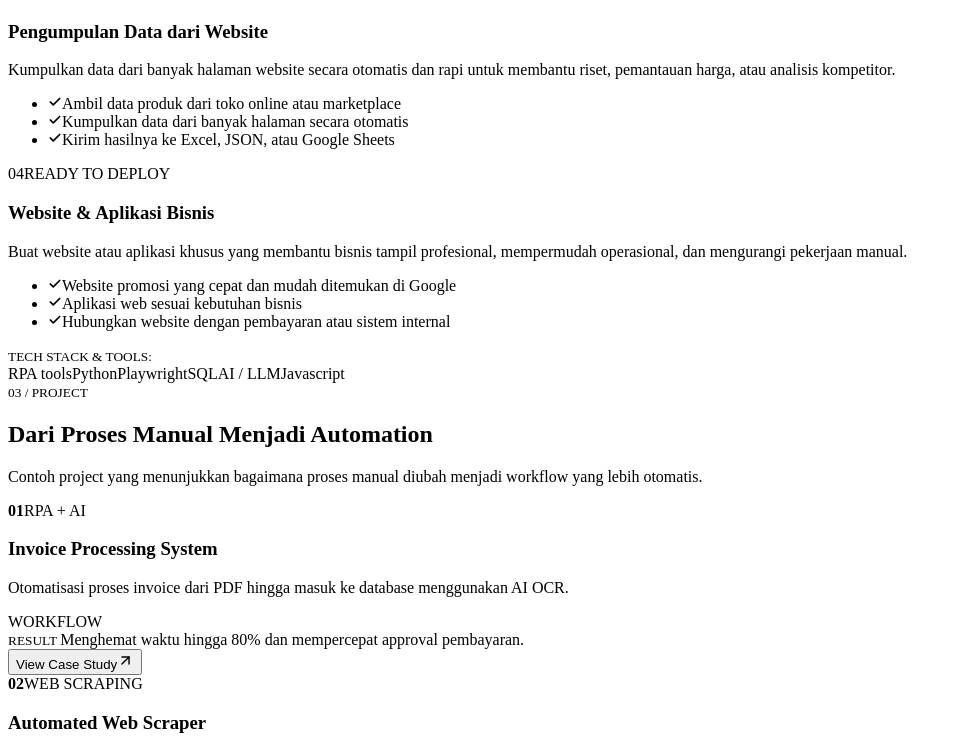
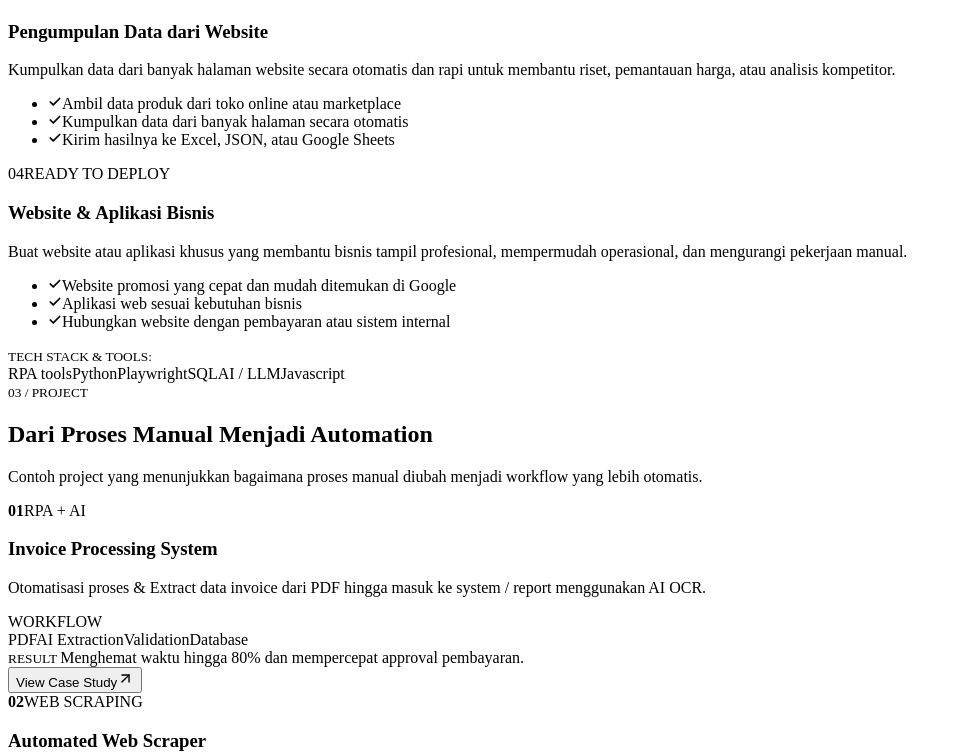
Before and after one commit to Yusufalfi/Automation_LandingPage, a React (Vite) app: page / in a window 1280 px wide. Shown: the part 2000-2753 px from the top of the page, without its empty margins (0-962 px from the left). Built offline with nearby package versions, Linux system fonts and the light colour scheme; the HTML template or start-up script is replaced by a standard one.

Commit message:
add add animation

```diff
--- a/src/App.jsx
+++ b/src/App.jsx
@@ -72,7 +72,7 @@ export default function App() {
             <ProofSection />
             <FAQSection />
             <CTASection />
-            <AutomationSection />
+            {/* <AutomationSection />  */}
           </>
         ) : (
           <AllProjectsPage
--- a/src/components/CTASection.jsx
+++ b/src/components/CTASection.jsx
@@ -48,6 +48,10 @@ export default function CtaSection() {
                 <small className="ticket-label">SESI DISKUSI ALUR KERJA</small>
                 <div className="ticket-price">GRATIS 20 MENIT</div>
 
+                <span className="ticket-subtext">
+                  Diskusi via Chat / Google Meet
+                </span>
+
                 <a
                   href="https://wa.me/6281234567890?text=Halo,%20saya%20ingin%20diskusi%20otomasi%20proses%20bisnis"
                   target="_blank"
@@ -59,9 +63,7 @@ export default function CtaSection() {
                   <ArrowUpRight size={22} className="arrow-icon" />
                 </a>
 
-                <span className="ticket-subtext">
-                  ⚡ Diskusi via Chat / Google Meet
-                </span>
+
               </div>
             </div>
 
--- a/src/components/ProjectCard.jsx
+++ b/src/components/ProjectCard.jsx
@@ -1,39 +1,62 @@
 
 // import React from 'react';
-// import { ExternalLink } from 'lucide-react';
+// import { ArrowUpRight } from 'lucide-react';
 
 // export default function ProjectCard({ project, onOpenDemo }) {
 //   return (
-//     <article className="neo-card-project" onClick={() => onOpenDemo(project)}>
+//     <article
+//       className="neo-card-project"
+//       onClick={() => onOpenDemo(project)}
+//     >
+//       {/* TOP */}
 //       <div className="card-inner-top">
 //         <div className="projecttop">
-//           <strong className="card-number">{project.n}</strong>
-//           <span className="tag">{project.tag}</span>
+//           <strong className="card-number">
+//             {project.n}
+//           </strong>
+
+//           <span className="tag">
+//             {project.tag}
+//           </span>
 //         </div>
 
-//         <h3 className="project-title">{project.title}</h3>
-//         <p className="project-desc">{project.desc}</p>
+//         <h3 className="project-title">
+//           {project.title}
+//         </h3>
 
-//         <div className="beforeafter">
-//           <div>
-//             <small>SEBELUM</small>
-//             <b>Proses manual</b>
+//         <p className="project-desc">
+//           {project.desc}
+//         </p>
+
+//         {/* WORKFLOW */}
+//         <div className="workflow">
+//           <div className="workflow-label">
+//             WORKFLOW
 //           </div>
-//           <div>
-//             <small>SESUDAH</small>
-//             <b>{project.flow}</b>
+
+//           <div className="workflow-flow">
+//             {project.flow}
 //           </div>
 //         </div>
 //       </div>
 
+//       {/* BOTTOM */}
 //       <div className="card-inner-bottom">
 //         <div className="impact">
-//           {project.impact}
+//           <small>RESULT </small>
+//           <span>{project.impact}</span>
 //         </div>
 
-//         <button type="button" className="action-demo-btn">
-//           <span>Lihat Detail & Demo</span>
-//           <ExternalLink size={15} />
+//         <button
+//           type="button"
+//           className="action-demo-btn"
+//           onClick={(e) => {
+//             e.stopPropagation();
+//             onOpenDemo(project);
+//           }}
+//         >
+//           <span>View Case Study</span>
+//           <ArrowUpRight size={17} strokeWidth={2} />
 //         </button>
 //       </div>
 //     </article>
@@ -41,10 +64,18 @@
 // }
 
 
+
 import React from 'react';
 import { ArrowUpRight } from 'lucide-react';
 
 export default function ProjectCard({ project, onOpenDemo }) {
+  // Gunakan regex yang di-escape: /→|->/ atau split bertahap yang paling aman
+  const steps = Array.isArray(project.flow)
+    ? project.flow
+    : typeof project.flow === 'string'
+    ? project.flow.split(/→|->/).map((item) => item.trim()).filter(Boolean)
+    : [];
+
   return (
     <article
       className="neo-card-project"
@@ -70,14 +101,22 @@ export default function ProjectCard({ project, onOpenDemo }) {
           {project.desc}
         </p>
 
-        {/* WORKFLOW */}
+        {/* WORKFLOW PIPELINE */}
         <div className="workflow">
           <div className="workflow-label">
             WORKFLOW
           </div>
 
-          <div className="workflow-flow">
-            {project.flow}
+          <div className="workflow-track">
+            {/*  Bulett stabilo Horizontal */}
+            <span className="workflow-particle" />
+
+            {/* Node Langkah Workflow */}
+            {steps.map((step, index) => (
+              <span key={index} className="workflow-step-node">
+                {step}
+              </span>
+            ))}
           </div>
         </div>
       </div>
--- a/src/data/siteData.js
+++ b/src/data/siteData.js
@@ -89,7 +89,7 @@ export const projects = [
     n: "01",
     tag: "RPA + AI",
     title: "Invoice Processing System",
-    desc: "Otomatisasi proses invoice dari PDF hingga masuk ke database menggunakan AI OCR.",
+    desc: "Otomatisasi proses & Extract data invoice dari PDF hingga masuk ke system / report menggunakan AI OCR.",
     youtubeId: "dQw4w9WgXcQ", // Ganti dengan ID video YouTube lu
     beforeTime: "2-3 jam/hari entri data manual & rawan eror",
     afterTime: "< 2 menit ekstraksi otomatis berakurasi tinggi",
@@ -99,6 +99,7 @@ export const projects = [
     impact: "Menghemat waktu hingga 80% dan mempercepat approval pembayaran.",
     status: "LIVE",
     bannerColor: "#b2f5ea",
+    flow: "PDF → AI Extraction → Validation → Database",
     techs: ["UiPath", "ChatGPT API", "IDP / OCR", "PostgreSQL"]
   },
   {
@@ -106,7 +107,7 @@ export const projects = [
     n: "02",
     tag: "WEB SCRAPING",
     title: "Automated Web Scraper",
-    desc: "Mengambil data lowongan kerja & harga pasar dari ribuan halaman secara terstruktur.",
+    desc: "Ekstraksi data lowongan kerja secara terstruktur dari ribuan halaman untuk analisis tren pasar tenaga kerja.",
     youtubeId: "dQw4w9WgXcQ", // Ganti dengan ID video YouTube lu
     beforeTime: "Copy-paste manual ratusan halaman web seharian",
     afterTime: "Proses crawling kilat secara otomatis via script",
@@ -116,6 +117,7 @@ export const projects = [
     impact: "Pengambilan data skala besar 10x lebih cepat dibanding metode konvensional.",
     status: "LIVE",
     bannerColor: "#8ce8ff",
+    flow: "URL → Filter → Scraping → Clean Data → Excel / JSON",
     techs: ["Python", "Playwright", "Pandas", "Excel / JSON"]
   },
   {
@@ -123,7 +125,7 @@ export const projects = [
     n: "03",
     tag: "RPA",
     title: "Automated Billing & Escalation",
-    desc: "Memantau tanggal jatuh tempo invoice dan mengirim email pengingat berjenjang.",
+    desc: "Pemantauan jatuh tempo tagihan dan pengiriman email reminder berjenjang secara otomatis",
     youtubeId: "dQw4w9WgXcQ", // Ganti dengan ID video YouTube lu
     beforeTime: "Cek manual tanggal Excel satu per satu tiap pagi",
     afterTime: "Email pengingat terkirim otomatis tepat waktu",
@@ -133,6 +135,7 @@ export const projects = [
     impact: "100% akurasi penagihan & memperlancar arus kas bisnis.",
     status: "LIVE",
     bannerColor: "#ffd3e0",
+    flow: "Database → Due Date → Business Rules → Email",
     techs: ["UiPath", "SQL Database", "SMTP / Email Engine"]
   }
 ];
--- a/src/styles.css
+++ b/src/styles.css
@@ -1350,6 +1350,113 @@ mark{
 }
 
 
+/* Container Utama Workflow */
+.workflow {
+  margin-top: 16px;
+  margin-bottom: 12px;
+}
+
+.workflow-label {
+  font-size: 12px;
+  font-weight: 800;
+  letter-spacing: 0.05em;
+  color: #000;
+  margin-bottom: 8px;
+  text-transform: uppercase;
+}
+
+/* Track Pembungkus Line & Node */
+.workflow-track {
+  position: relative;
+  display: flex;
+  align-items: center;
+  justify-content: space-between;
+  padding: 6px 4px;
+  /* background: #f8fafc; */
+  /* border: 2px solid #000; */
+  border-radius: 6px;
+  /* box-shadow: 2px 2px 0px #000; */
+  overflow: hidden;
+}
+
+/* Garis Putus-putus Horizontal Latar Belakang */
+.workflow-track::before {
+  content: "";
+  position: absolute;
+  left: 10px;
+  right: 10px;
+  top: 50%;
+  transform: translateY(-50%);
+  height: 0;
+  border-top: 2px dashed #000;
+  z-index: 1;
+}
+
+/* Partikel Bulatan Oranye Berjalan dari Kiri ke Kanan */
+.workflow-particle {
+  position: absolute;
+  top: 50%;
+  left: 8px;
+  width: 8px;
+  height: 8px;
+  margin-top: -4px;
+  border-radius: 50%;
+  /* background: #ff7a00; */
+  background: #ccff00;
+  border: 1px solid #000;
+  box-shadow: 0 0 8px rgba(238, 255, 0, 0.8);
+  z-index: 2;
+  pointer-events: none;
+
+  /* Animasi meluncur horizontal */
+  /* animation: workflow-slide-right 2.8s cubic-bezier(0.4, 0, 0.2, 1) infinite; */
+  animation: workflow-slide-right 5.5s cubic-bezier(0.4, 0, 0.2, 1) infinite;
+}
+
+@keyframes workflow-slide-right {
+  0% {
+    left: 8px;
+    opacity: 0;
+    transform: scale(0.5);
+  }
+  12% {
+    opacity: 1;
+    transform: scale(1.1);
+  }
+  88% {
+    opacity: 1;
+    transform: scale(1.1);
+  }
+  100% {
+    left: calc(100% - 16px);
+    opacity: 0;
+    transform: scale(0.5);
+  }
+}
+
+/* Badge/Node Langkah Workflow */
+.workflow-step-node {
+  position: relative;
+  font-size: 9px !important;
+  z-index: 3;
+  padding: 2px 5px;
+  background: #ffffff;
+  border: 1.5px solid #000;
+  border-radius: 4px;
+  font-size: 8px;
+  font-weight: 700;
+  color: #000;
+  box-shadow: 1px 1px 0px #000;
+  white-space: nowrap;
+  transition: transform 0.15s ease, background-color 0.15s ease;
+}
+
+.workflow-step-node:hover {
+  transform: translateY(-1px);
+  background: #ccff00; /* Warna hijau neon khas brutalism */
+}
+
+
 /* ============================================================
    PROCESS SECTION - NEO-BRUTALIST TIMELINE SPLIT
    ============================================================ */
@@ -2004,13 +2111,13 @@ mark{
   font-size: 22px;
   font-weight: 900;
   letter-spacing: -0.5px;
-  margin-bottom: 20px;
-  color: #101010;
-  background: #ffffff;
-  border: 1.5px solid #101010;
+  /* margin-bottom: 20px; */
+  /* color: #101010; */
+  /* background: #ffffff; */
+  /* border: 1.5px solid #101010; */
   padding: 4px 12px;
   display: inline-block;
-  box-shadow: 2px 2px 0 #101010;
+  /* box-shadow: 2px 2px 0 #101010;/ */
 }
 
 /* Tombol WA Berwarna Hijau Acid Kontras Tinggi */
```
